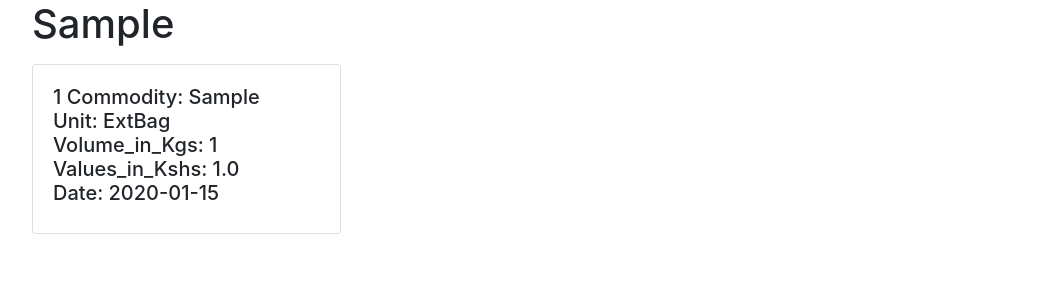
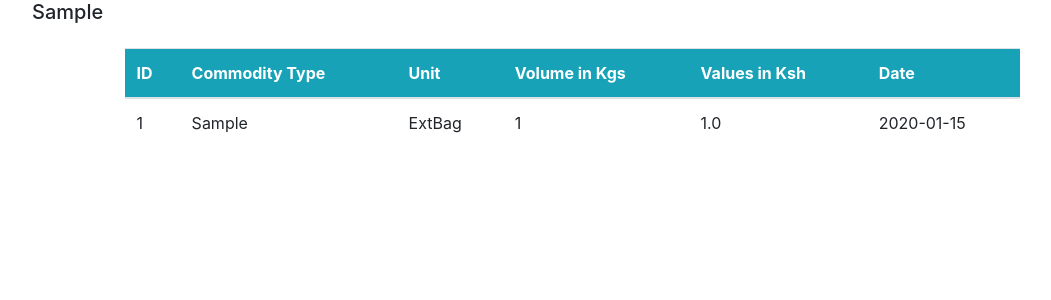
Before and after one commit to MichelAtieno/Crops_Analysis, a Django app: page /variety/1 in a window 1280 px wide. Shown: the top 300 px of the page, without its empty margins (68-1119 px from the left). Run offline with Django 3.2, Linux system fonts and the light colour scheme; tables that the repository leaves empty hold one stand-in row (values such as "Sample post"); some libraries are stand-ins or nearby versions.

Commit message:
Added a table for varieties page

```diff
--- a/csvs/templates/csvs/variety_profile.html
+++ b/csvs/templates/csvs/variety_profile.html
@@ -1,55 +1,58 @@
 {% extends 'base.html' %}
 
 {% block content %}
+<div class="container">
+        <div>
+            <h5>{{ one_variety.variety }}</h5>
+        </div>
+        <div class="row my-4">
+            <div class="col-md-1">
+            </div>
+            <div class="col-md-10">
+                <table class="table bg-white">
+                    <thead class="bg-info">
+                        <tr class="text-white">
+                            <th scope="col">ID</th>
+                            <th scope="col">Commodity Type</th>
+                            <th scope="col">Unit</th>
+                            <th scope="col">Volume in Kgs</th>
+                            <th scope="col">Values in Ksh</th>
+                            <th scope="col">Date</th>
+                        </tr>
+                    </thead>
+                    <tbody>
+                        {% for var in queryset %}
+                        <tr>
+                            <td>{{ var.id }}</td>
+                            <td>{{ var.commodity }}</td>
 
- <div class="container">
-        <div class="row" id="news_title">
-            <div class="col-md-12">
-                <h1 >{{ one_variety.variety }}</h1>
+                            <td>{{ var.unit }}</td>
+
+                            <td>{{ var.volume_in_kgs }}</td>
+                            <td>{{ var.values_in_ksh }}</td>
+                            <td>{{ var.date }}</td>
+
+                        </tr>
+                        {% endfor %}
+
+
+                    </tbody>
+                </table>
+            </div>
+            <div class="col-md-1">
             </div>
         </div>
-        <div id="content" class="main_content">
-        <div class="info">
-        <div class="row">
-            <div class="col-md-11">
-
-                <div class="row">
-
-                        {% for var in queryset %}
-                        <div class="col-md-4">
-
-                            <div class="card mt-2">
 
 
-                                <h5 class="card-body">
-                                    <span> {{ var.id }}</span>
-                                    <span>Commodity: {{ var.commodity }}</span>
-                                    <br>
-                                    <span>Unit: {{ var.unit }}</span>
-                                    <br>
-                                    <span>Volume_in_Kgs: {{ var.volume_in_kgs }}</span>
-                                    <br>
-                                    <span>Values_in_Kshs: {{ var.values_in_ksh }}</span>
-                                    <br>
-                                    <span>Date: {{ var.date }}</span>
-                                </h5>
+    </div>
 
 
 
-                            </div>
-
-                        </div>
-                        {% endfor %}
 
 
-                </div>
 
-            </div>
-            <div class="col-md-1"></div>
 
-        </div>
-    </div>
-    </div>
-    </div>
+
+
 
     {% endblock content %}
```
